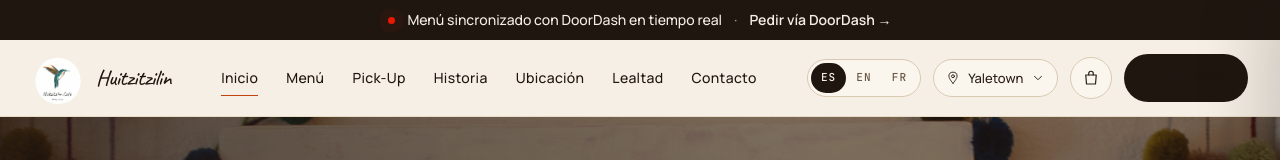
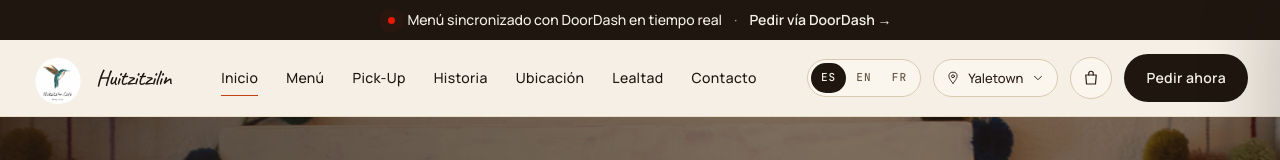
Before and after one commit to fercho159-aq/Huitzilin-cafe, a Next.js app: page / in a window 1280 px wide. Shown: the top 160 px of the page. Built offline with nearby package versions, Linux system fonts and the light colour scheme.

Commit message:
Force cream text color on dark buttons with inline styles

```diff
--- a/components/nav.tsx
+++ b/components/nav.tsx
@@ -104,12 +104,13 @@ export function Nav({ onOpenCart }: NavProps) {
             <Icon name="menu" size={18} />
           </button>
 
-          <Link
+          <a
             href="/pickup"
             className="hidden sm:inline-flex items-center justify-center gap-2 px-4 sm:px-[22px] py-2.5 sm:py-[14px] rounded-full bg-ink text-cream text-sm font-semibold tracking-wide hover:bg-terracotta transition-colors whitespace-nowrap"
+            style={{ color: '#F5EFE6' }}
           >
             {t.nav.orderNow}
-          </Link>
+          </a>
         </div>
       </div>
 
@@ -172,13 +173,14 @@ export function Nav({ onOpenCart }: NavProps) {
               </div>
             </div>
 
-            <Link
+            <a
               href="/pickup"
               className="inline-flex items-center justify-center gap-2 w-full px-5 py-3.5 rounded-full bg-ink text-cream text-sm font-semibold tracking-wide hover:bg-terracotta transition-colors"
+              style={{ color: '#F5EFE6' }}
               onClick={() => setMobileOpen(false)}
             >
               {t.nav.orderNow}
-            </Link>
+            </a>
           </div>
         </div>
       </div>
```
